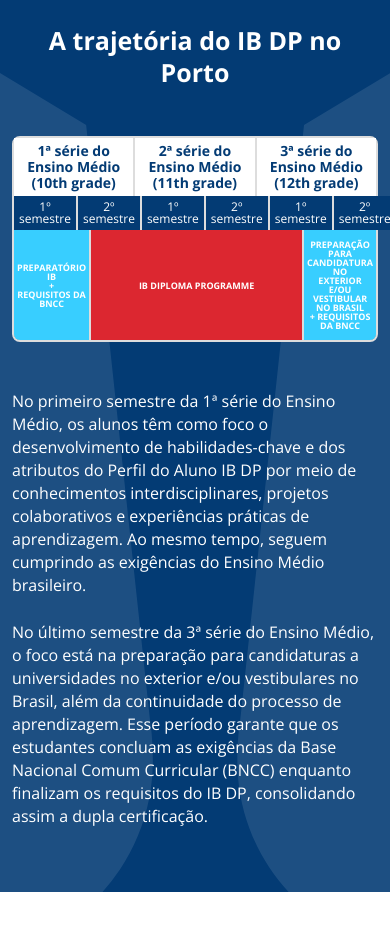
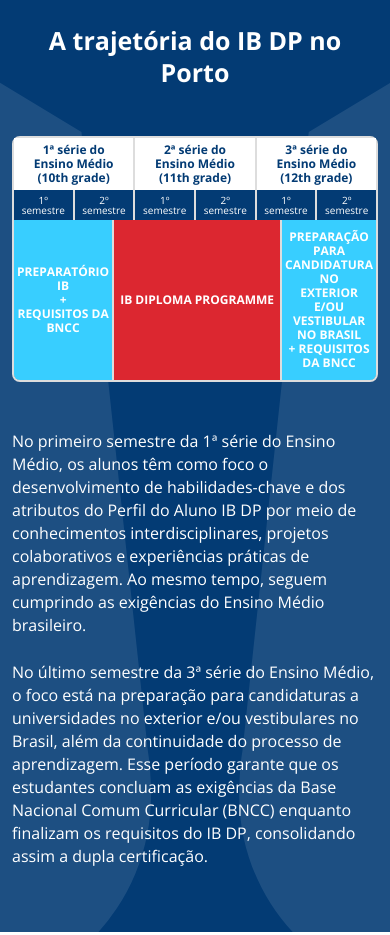
Before and after one commit to PedroCDLoureiro/LP-Porto-Seguro, a plain HTML site: page index.html in a window 390 px wide. Shown: the part 3540-4475 px from the top of the page. Drawn offline with nearby package versions, Linux system fonts and the light colour scheme.

Commit message:
fix font size trajetoria

```diff
--- a/style.scss
+++ b/style.scss
@@ -859,3 +859,20 @@ footer{
         }
     }
 }
+
+@media (max-width: 400px) {
+    #trajetoria-ibdp{
+        .timeline{
+            .timeline-header,
+            .timeline-conteudo{
+                div{
+                    font-size: 12px;
+                    line-height: 14px;
+                }
+            }
+            .timeline-semestres{
+                font-size: 10px;
+            }
+        }
+    }
+}
```
Also changed, not shown: style.css, 1 other file.
